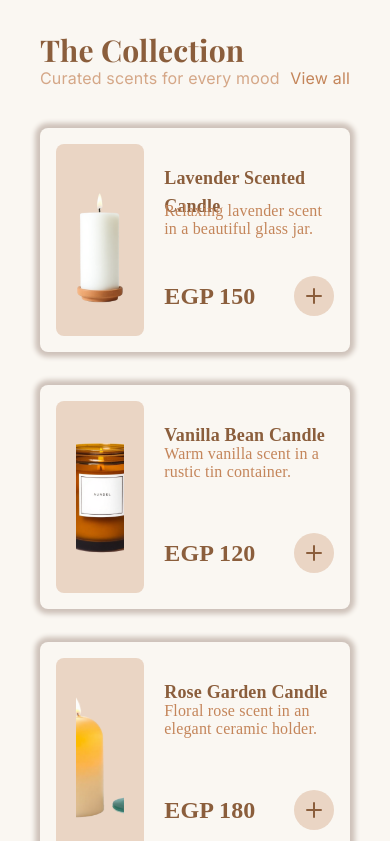
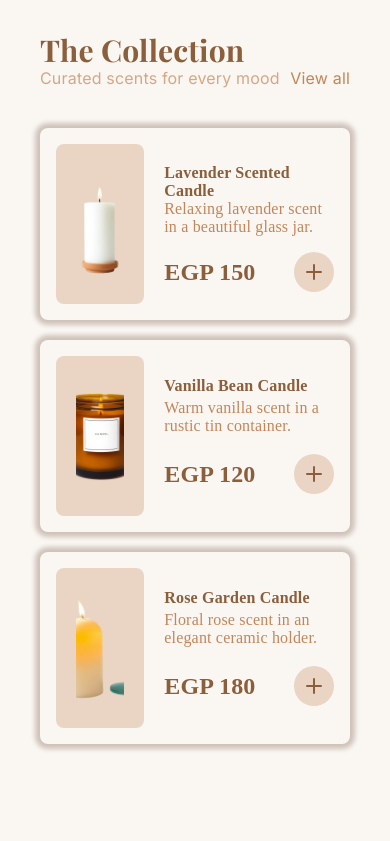
Before and after one commit to klouj-gergis/sohayb-store, a React (Vite) app: page / in a window 390 px wide. Shown: the part 800-1641 px from the top of the page. Built offline with nearby package versions, Linux system fonts and the light colour scheme; a web font is replaced by a local one.

Commit message:
finished the catalog small devices design

```diff
--- a/src/components/Catalog.tsx
+++ b/src/components/Catalog.tsx
@@ -10,7 +10,7 @@ export default function Catalog(){
         <section id="catalog" className="w-full h-screen flex flex-col items-center justify-start">
           <h2 className="text-3xl font-bold font-playfairDisplay w-full px-10 text-dark-accent">The Collection</h2>
           <span className="font-body w-full px-10 flex justify-between"><p className="text-accent/70">Curated scents for every mood</p><button className="hover:underline cursor-pointer text-accent" onClick={() => setIsInViewAllMode(!isInViewAllMode)}>{isInViewAllMode ? 'View less' : 'View all'}</button></span>
-          <div className="w-full h-full px-10 mt-10 grid grid-cols-1 sm:grid-cols-2 md:grid-cols-2 gap-6">
+          <div className="w-full h-full px-10 mt-10 flex flex-col gap-5 lg:grid lg:grid-cols-2 lg:gap-6">
             {
               products.length > 0 && products.map((product) => {
                 if(!isInViewAllMode && product.id > 4) return null;
--- a/src/components/ProductCard.tsx
+++ b/src/components/ProductCard.tsx
@@ -8,13 +8,13 @@ export default function ProductCard({ productData, currency }: { productData: {
     image: string;
 }, currency: string }) {
   return (
-    <div className="bg-bg h-56 rounded-lg shadow-shadow p-4 flex items-center gap-5">
+    <div className="bg-bg h-48 lg:h-56 rounded-lg shadow-shadow p-4 flex items-center gap-5">
       <div className="w-1/3 h-full bg-accent/30 rounded-lg overflow-hidden p-5">
         <img src={productData.image} alt={productData.name} className="h-full  object-cover rounded-lg" />
       </div>
-      <div className="w-2/3 h-full flex flex-col justify-between py-5">
-        <h3 className="flex justify-between w-full items-center text-dark-accent"><span className="text-lg font-semibold">{productData.name }</span></h3>
-      <p className="text-md text-accent -mt-10">{productData.description}</p>
+      <div className="w-2/3 h-full flex flex-col justify-around py-5">
+        <h3 className="text-md text-dark-accent font-semibold">{productData.name }</h3>
+      <p className="text-md text-accent lg:-mt-10">{productData.description}</p>
       <span className="flex justify-between items-center mt-4">
         <p className="text-2xl font-bold text-dark-accent">{currency} {productData.price}</p>
         <button title="add to cart" type="button" className="p-2 bg-accent/30 text-dark-accent rounded-full hover:bg-accent/50 cursor-pointer transition-colors"><Plus /></button>
```
